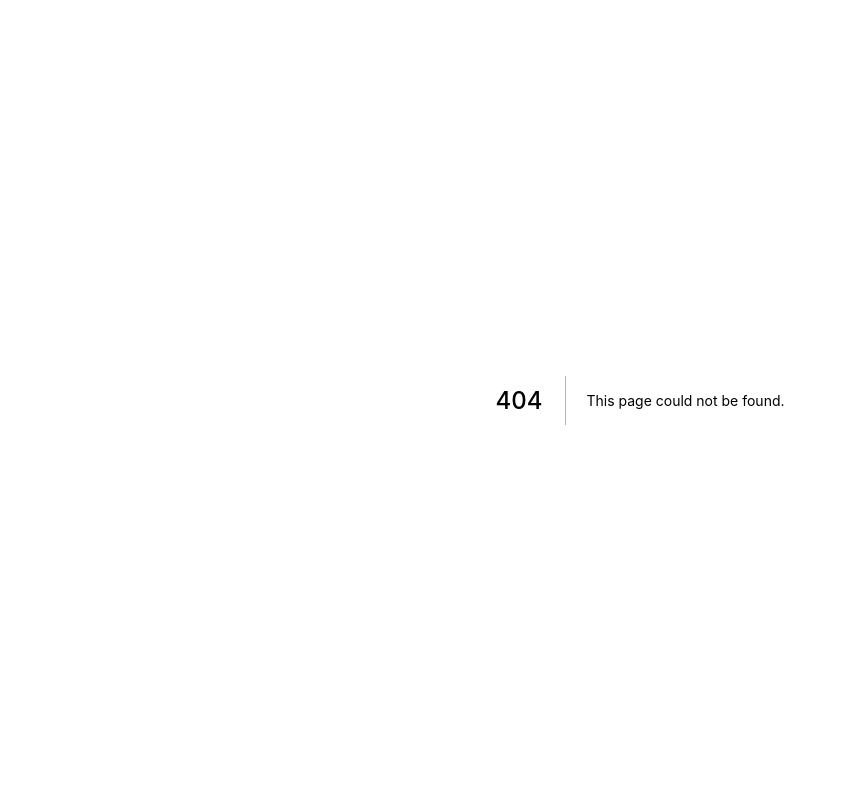
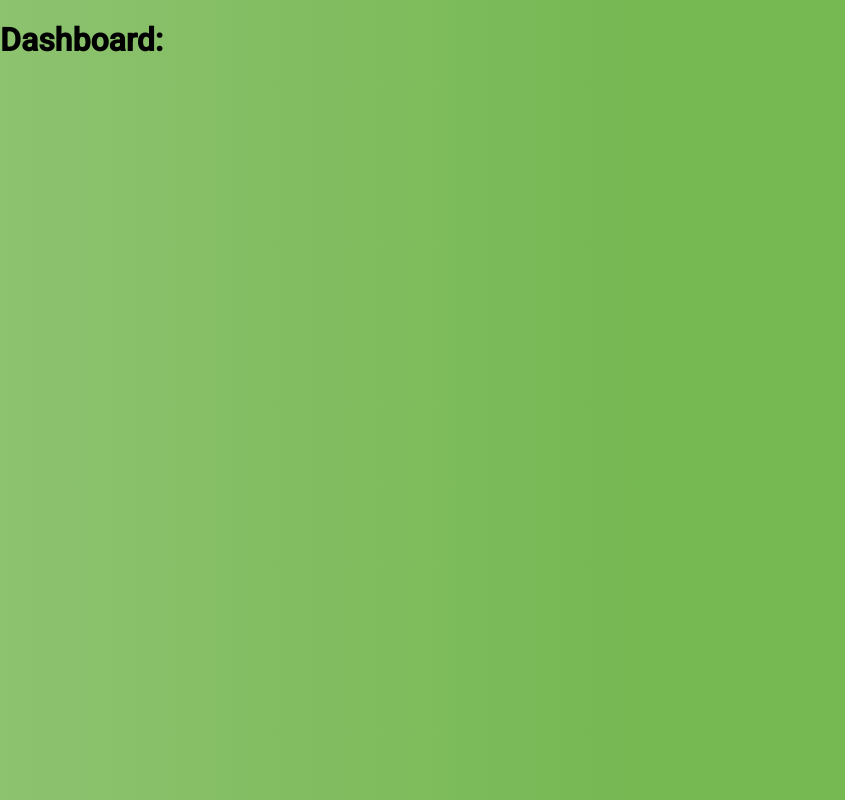
Before and after one commit to mariosantosdev/ignite-authentication, a Next.js app: page /dashboard in a window 1280 px wide. Before the commit this address had no page. Shown: the whole page, without its empty margins (0-845 px from the left). Built offline with nearby package versions, Linux system fonts and the light colour scheme.

Commit message:
create auth context

```diff
--- /dev/null
+++ b/src/contexts/AuthContexts.tsx
@@ -0,0 +1,57 @@
+import Router from "next/router";
+import { createContext, useContext, useMemo, useState } from "react";
+
+import { api } from "../services/api";
+
+type User = {
+  email: string;
+  permissions: string[];
+  roles: string[];
+};
+
+type SignInCredentials = {
+  email: string;
+  password: string;
+};
+
+type AuthContextData = {
+  user: User;
+  signIn(credentials: SignInCredentials): Promise<void>;
+  isAuthenticated: boolean;
+};
+
+type AuthProvidedrProps = {
+  children: React.ReactNode;
+};
+
+const AuthContext = createContext({} as AuthContextData);
+
+export function AuthContextProvider({ children }: AuthProvidedrProps) {
+  const [user, setUser] = useState<User>();
+  const isAuthenticated = useMemo(() => Boolean(user), [user]);
+
+  async function signIn({ email, password }: SignInCredentials) {
+    try {
+      const response = await api.post("/sessions", { email, password });
+      const { permissions, roles } = response.data;
+
+      setUser({
+        email,
+        permissions,
+        roles,
+      });
+      Router.push("/dashboard");
+    } catch (error) {
+      alert("Falha na autenticação, verifique seus dados");
+      console.error(error);
+    }
+  }
+
+  return (
+    <AuthContext.Provider value={{ user, isAuthenticated, signIn }}>
+      {children}
+    </AuthContext.Provider>
+  );
+}
+
+export const useAuth = () => useContext(AuthContext);
--- a/src/pages/_app.tsx
+++ b/src/pages/_app.tsx
@@ -1,7 +1,13 @@
 import "../styles/globals.css";
 
+import { AuthContextProvider } from "../contexts/AuthContexts";
+
 function MyApp({ Component, pageProps }) {
-  return <Component {...pageProps} />;
+  return (
+    <AuthContextProvider>
+      <Component {...pageProps} />
+    </AuthContextProvider>
+  );
 }
 
 export default MyApp;
--- /dev/null
+++ b/src/pages/dashboard.tsx
@@ -0,0 +1,7 @@
+import { useAuth } from "../contexts/AuthContexts";
+
+export default function Dashboard() {
+  const { user } = useAuth();
+
+  return <h1>Dashboard: {user?.email ?? ""}</h1>;
+}
--- a/src/pages/index.tsx
+++ b/src/pages/index.tsx
@@ -1,13 +1,18 @@
 import { useState } from "react";
 
+import { useAuth } from "../contexts/AuthContexts";
 import styles from "../styles/Home.module.css";
 
 export default function Home() {
   const [email, setEmail] = useState("");
   const [password, setPassword] = useState("");
 
+  const { signIn } = useAuth();
+
   async function handleSubmit(event) {
     event.preventDefault();
+
+    await signIn({ email, password });
   }
 
   return (
```
